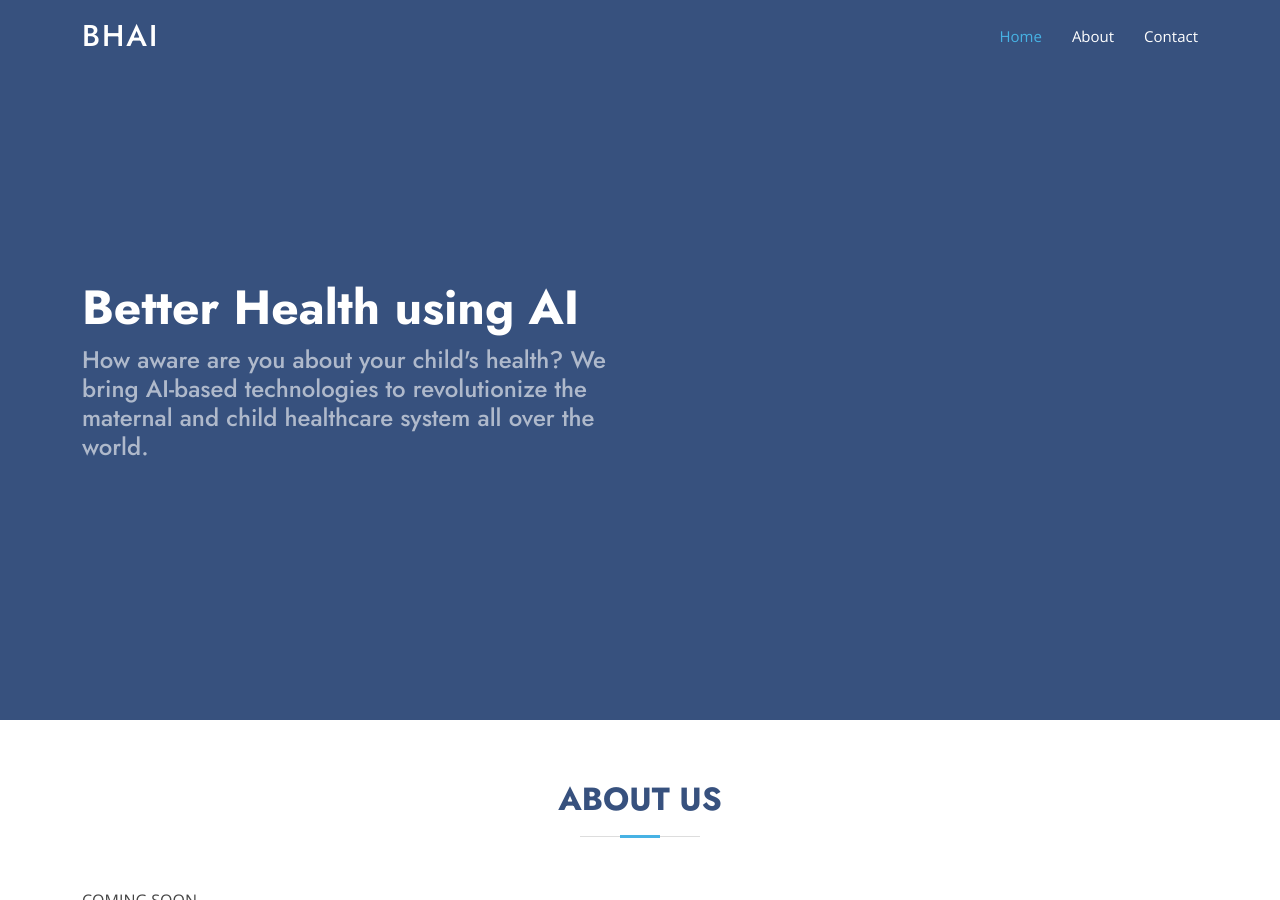
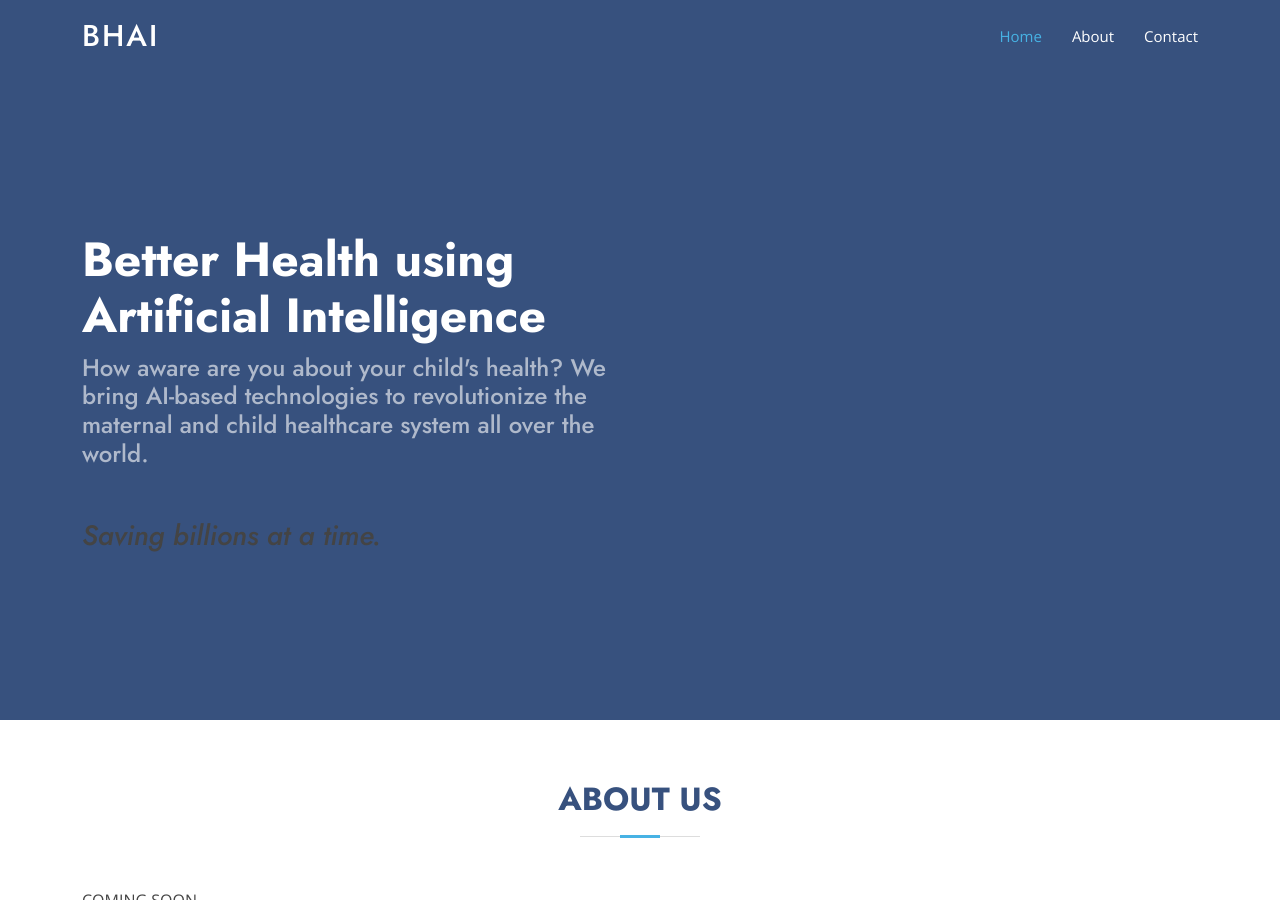
Before and after one commit to betterhealthusingAI/betterhealthusingAI.github.io, a Jekyll site: the page built from index.html, in a window 1280 px wide and 900 px high. Built offline with Jekyll 4.4.1, drawn with Linux system fonts in a browser that asks for light colours.

Commit message:
Update design_one.html

```diff
--- a/_layouts/design_one.html
+++ b/_layouts/design_one.html
@@ -5,12 +5,12 @@
   <meta charset="utf-8">
   <meta content="width=device-width, initial-scale=1.0" name="viewport">
 
-  <title>bHAI</title>
+  <title>BHAI</title>
   <meta content="" name="description">
   <meta content="" name="keywords">
 
   <!-- Favicons -->
-  <link href="/img/favicon.png" rel="icon">
+  <!-- <link href="/img/favicon.png" rel="icon"> -->
   <link href="/img/apple-touch-icon.png" rel="apple-touch-icon">
 
   <!-- Google Fonts -->
@@ -65,8 +65,9 @@
     <div class="container">
       <div class="row">
         <div class="col-lg-6 d-flex flex-column justify-content-center pt-4 pt-lg-0 order-2 order-lg-1" data-aos="fade-up" data-aos-delay="200">
-          <h1>Better Health using AI</h1>
+          <h1>Better Health using Artificial Intelligence</h1>
           <h2>How aware are you about your child's health? We bring AI-based technologies to revolutionize the maternal and child healthcare system all over the world. </h2>
+          <h3> <em> Saving billions at a time. </em> </h3>
         </div>
         <div class="col-lg-6 order-1 order-lg-2 hero-img" data-aos="zoom-in" data-aos-delay="200">
           <img src="assets/img/hero-img.png" class="img-fluid animated" alt="">
```
